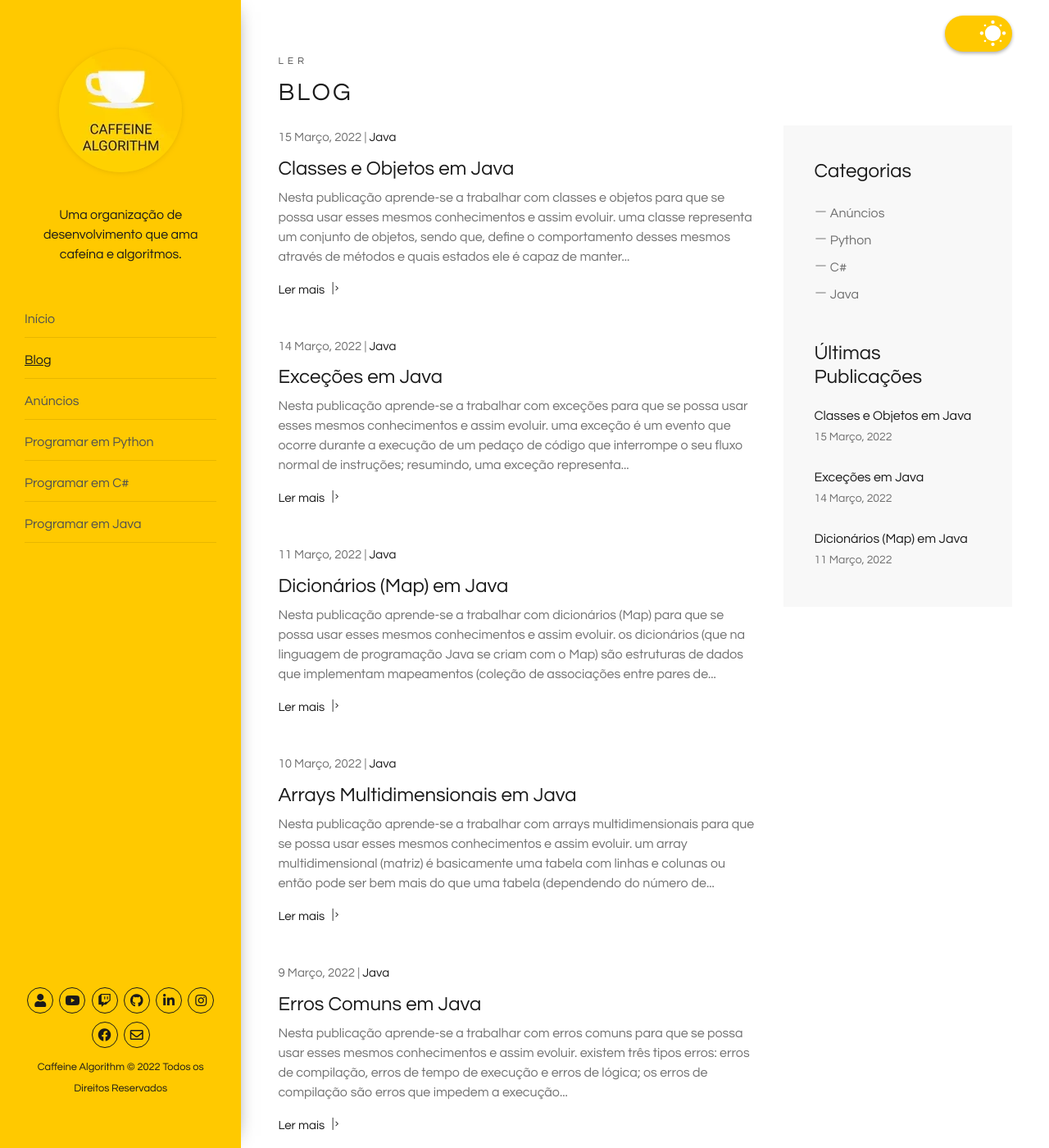
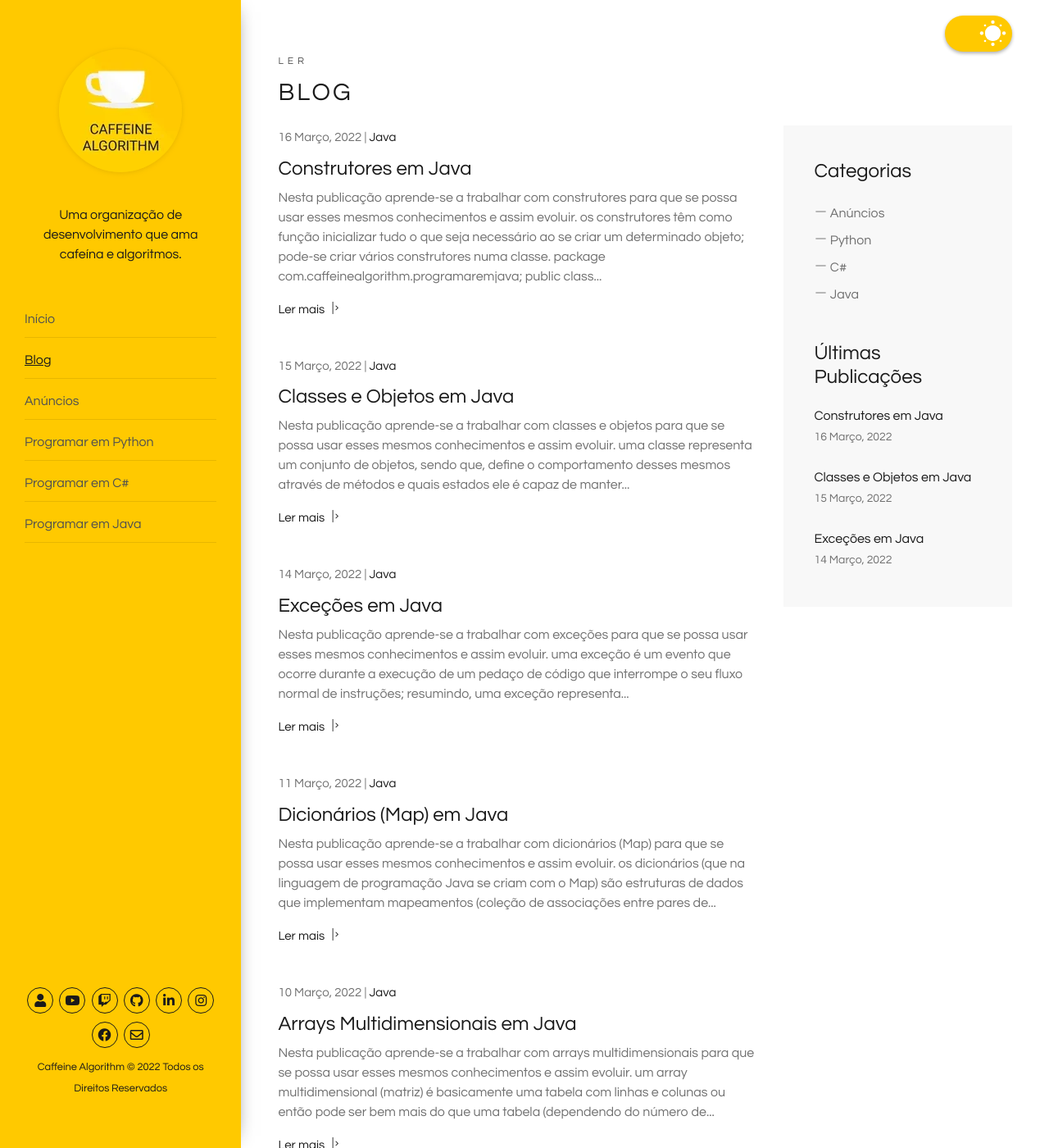
Before and after one commit to caffeinealgorithm/caffeinealgorithm.github.io, a Jekyll site: the page built from blog/index.html, in a window 1280 px wide and 1400 px high. Shown: the whole window at 82% size. Built offline with Jekyll 4.4.1, drawn with Linux system fonts in a browser that asks for light colours; the list of posts is cut into pages by our own code; some of the changed text lies outside the part shown.

Commit message:
Add 29º episode of the Java programming series

````diff
--- /dev/null
+++ b/_posts/2022-03-16-construtores-em-java.md
@@ -0,0 +1,78 @@
+---
+layout: post
+excerpt: Blog
+title: 'Construtores em Java'
+description: 'Descobre como se trabalha com construtores na linguagem de programação Java. Obtém respostas às tuas dúvidas com a teoria e os exemplos apresentados.'
+keywords: 'java, construtores, construtor, publicação'
+date: 2022-03-16
+categories: [Java]
+---
+
+Nesta publicação aprende-se a trabalhar com construtores para que se possa usar esses mesmos conhecimentos e assim evoluir.
+
+- os construtores têm como função inicializar tudo o que seja necessário ao se criar um determinado objeto;
+- pode-se criar vários construtores numa classe.
+
+```java
+package com.caffeinealgorithm.programaremjava;
+
+public class Main {
+  public static void main(String[] args) {
+    var pessoa1 = new Construtores("Nelson", "Silva", 25);
+    var pessoa2 = new Construtores("Larissa", "Fernandes", 17);
+
+    pessoa1.informacao();
+    pessoa1.verificarEntrada();
+
+    /*
+      Nome: Nelson Silva
+      Idade: 25
+      Esta pessoa pode entrar no local porque tem mais de 18 anos.
+    */
+
+    pessoa2.informacao();
+    pessoa2.verificarEntrada();
+
+    /*
+      Nome: Larissa Fernandes
+      Idade: 17
+      Esta pessoa não pode entrar no local porque tem menos de 18 anos.
+    */
+  }
+}
+```
+
+```java
+package com.caffeinealgorithm.programaremjava;
+
+public class Construtores {
+  String primeiroNome = null, ultimoNome = null;
+  int idade = 0;
+
+  public Construtores(String primeiroNome, String ultimoNome, int idade) {
+    this.primeiroNome = primeiroNome;
+    this.ultimoNome = ultimoNome;
+    this.idade = idade;
+  }
+
+  public void informacao() {
+    System.out.printf("Nome: %s %s\n", primeiroNome, ultimoNome);
+    System.out.printf("Idade: %d\n", idade);
+  }
+
+  public void verificarEntrada() {
+    if (idade >= 18)
+      System.out.println("Esta pessoa pode entrar no local porque tem mais de 18 anos.");
+    else
+      System.out.println("Esta pessoa não pode entrar no local porque tem menos de 18 anos.");
+  }
+}
+```
+
+<div class="video-container">
+  <iframe src="https://www.youtube.com/embed/vZjw1DbKVsY" frameborder="0" allowfullscreen></iframe>
+</div>
+
+Não te esqueças de [assistir ao vídeo](https://youtu.be/vZjw1DbKVsY){:target="\_blank"} e podes sempre ler esta publicação [em inglês](https://nelsonsilvadev.com/blog/20220316/constructors-in-java/){:target="\_blank"}.
+
+### _Happy coding!_
--- a/index.html
+++ b/index.html
@@ -76,7 +76,7 @@ keywords: organização, desenvolvimento, cafeína, algoritmos, publicações, v
       </div>
 
       <div class="row">
-        {% for video in site.java %} {% if video.id == "/java/28" %}
+        {% for video in site.java %} {% if video.id == "/java/29" %}
         <div class="col-xs-12 col-sm-3 col-sm-6 col-lg-6 col-xl-3">
           <a
             href="https://www.youtube.com/embed/{{ video.custom_id }}"
````
Also changed, not shown: _java/29.md (added, +5 -0 lines), assets/img/playlists/java/29.png (added), assets/img/playlists/java/29.webp (added).
